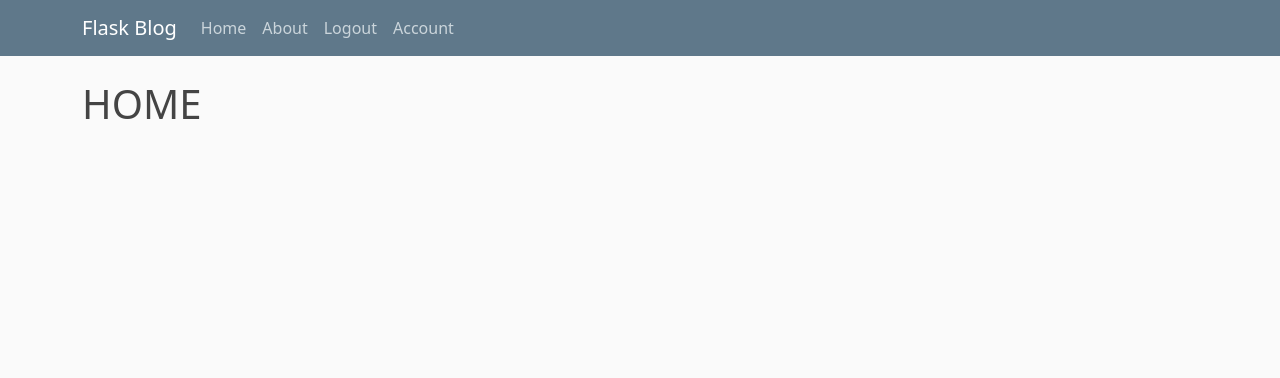
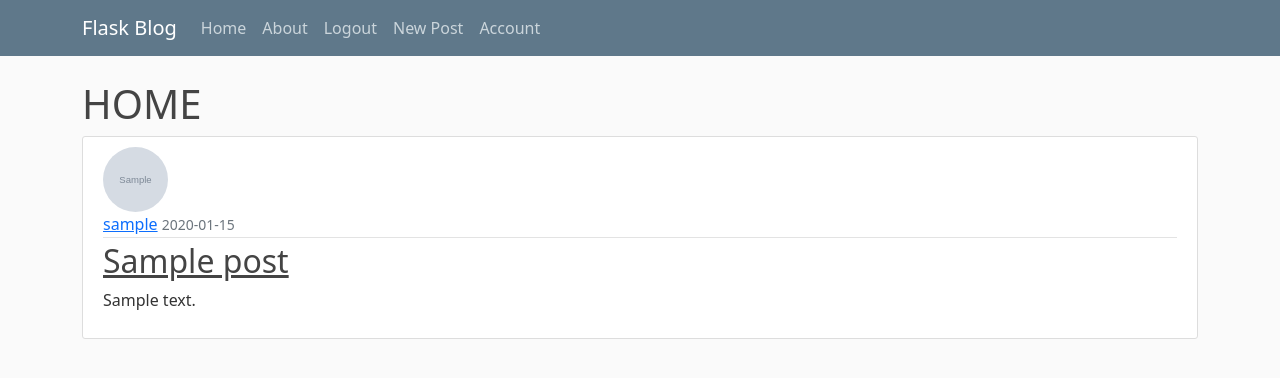
Before and after one commit to Pawel-Kluska/Board-app, a Flask app: page / in a window 1280 px wide. Shown: the top 378 px of the page. Run offline with Flask 2, Linux system fonts and the light colour scheme; a user stored in the database is signed in; tables that the repository leaves empty hold one stand-in row (values such as "Sample post"); grey boxes marked "Sample" are stand-in pictures.

Commit message:
connect post to database

```diff
--- a/flaskblog/routes.py
+++ b/flaskblog/routes.py
@@ -1,19 +1,20 @@
 import os
 import secrets
 
-from PIL.Image import Image
+import PIL.Image
 from flask_login import login_user, current_user, logout_user, login_required
 
 from flaskblog.models import User, Post
 from flask import render_template, url_for, flash, redirect, request
-from flaskblog.forms import RegistrationForm, LoginForm, AccountForm, PasswordForm
+from flaskblog.forms import RegistrationForm, LoginForm, AccountForm, PasswordForm, PostForm
 from flaskblog import app, db, bcrypt
 
 
 @app.route('/')
 @app.route('/home')
 def home():
-    return render_template('home.html', title='Home')
+    posts = Post.query.all()
+    return render_template('home.html', title='Home', posts=posts)
 
 
 @app.route('/about')
@@ -77,7 +78,7 @@ def save_picture(form_picture):
     picture_path = os.path.join(app.root_path, 'static/profile_img', picture_fn)
 
     output_size = (125, 125)
-    image = Image.open(form_picture)
+    image = PIL.Image.open(form_picture)
     image.thumbnail(output_size)
     image.save(picture_path)
     return picture_fn
@@ -116,3 +117,16 @@ def account():
     form_user.phone.data = current_user.phone
     return render_template('account_form.html', title='Account', image=img,
                            form_user=form_user, form_password=form_password)
+
+
+@app.route('/post/new', methods=['GET', 'POST'])
+@login_required
+def post():
+    form = PostForm()
+    if form.validate_on_submit():
+        new_post = Post(title=form.title.data, content=form.content.data, author_post=current_user)
+        db.session.add(new_post)
+        db.session.commit()
+        flash('Post added', 'success')
+        return redirect(url_for('home'))
+    return render_template('post_form.html', title='Post', form=form)
--- a/flaskblog/templates/about.html
+++ b/flaskblog/templates/about.html
@@ -1,4 +1,4 @@
 {% extends "layout.html" %}
-    {% block content %}
-        <h1>ABOUT</h1>
-    {% endblock %}
+{% block content %}
+    <h1>ABOUT</h1>
+{% endblock %}
--- a/flaskblog/templates/home.html
+++ b/flaskblog/templates/home.html
@@ -4,12 +4,14 @@
     <h1>HOME</h1>
     {% for post in posts %}
         <article class="media content-section">
+            <img class="rounded-circle article-img"
+                 src="{{ url_for('static', filename='profile_img/' + post.author_post.image_file) }}">
             <div class="media-body">
                 <div class="article-metadata">
-              <a class="mr-2" href="#">{{ post.author }}</a>
-              <small class="text-muted">{{ post.date_posted }}</small>
+                    <a class="mr-2" href="#">{{ post.author_post.username }}</a>
+                    <small class="text-muted">{{ post.date.strftime('%Y-%m-%d') }}</small>
                 </div>
-            <h2><a class="article-title" href="#">{{ post.title }}</a></h2>
+                <h2><a class="article-title" href="{{ url_for('post', post_id=post.id) }}">{{ post.title }}</a></h2>
                 <p class="article-content">{{ post.content }}</p>
             </div>
         </article>
--- a/flaskblog/templates/layout.html
+++ b/flaskblog/templates/layout.html
@@ -6,7 +6,8 @@
     <meta name="viewport" content="width=device-width, initial-scale=1">
 
     <!-- Bootstrap CSS -->
-    <link href="https://cdn.jsdelivr.net/npm/bootstrap@5.1.3/dist/css/bootstrap.min.css" rel="stylesheet" integrity="sha384-1BmE4kWBq78iYhFldvKuhfTAU6auU8tT94WrHftjDbrCEXSU1oBoqyl2QvZ6jIW3" crossorigin="anonymous">
+    <link href="https://cdn.jsdelivr.net/npm/bootstrap@5.1.3/dist/css/bootstrap.min.css" rel="stylesheet"
+          integrity="sha384-1BmE4kWBq78iYhFldvKuhfTAU6auU8tT94WrHftjDbrCEXSU1oBoqyl2QvZ6jIW3" crossorigin="anonymous">
     <link href="{{ url_for('static', filename='main.css') }} " type="text/css" rel="stylesheet">
 
     <title>{{ title }}</title>
@@ -17,7 +18,8 @@
     <nav class="navbar navbar-expand-md navbar-dark bg-steel fixed-top">
         <div class="container">
             <a class="navbar-brand mr-4" href="/">Flask Blog</a>
-      <button class="navbar-toggler" type="button" data-toggle="collapse" data-target="#navbarToggle" aria-controls="navbarToggle" aria-expanded="false" aria-label="Toggle navigation">
+            <button class="navbar-toggler" type="button" data-toggle="collapse" data-target="#navbarToggle"
+                    aria-controls="navbarToggle" aria-expanded="false" aria-label="Toggle navigation">
                 <span class="navbar-toggler-icon"></span>
             </button>
             <div class="collapse navbar-collapse" id="navbarToggle">
@@ -30,6 +32,7 @@
                 <div class="navbar-nav">
                     {% if current_user.is_authenticated %}
                         <a class="nav-item nav-link" href="{{ url_for('logout') }}">Logout</a>
+                        <a class="nav-item nav-link" href="{{ url_for('post') }}">New Post</a>
                     {% else %}
                         <a class="nav-item nav-link" href="{{ url_for('login') }}">Login</a>
                         <a class="nav-item nav-link" href="{{ url_for('register') }}">Register</a>
@@ -43,7 +46,7 @@
 </header>
 
 <div class="container">
-{% with messages = get_flashed_messages(with_categories=true)  %}
+    {% with messages = get_flashed_messages(with_categories=true) %}
         {% if messages %}
             {% for category,message in messages %}
                 <div class="alert alert-{{ category }}">
@@ -78,6 +81,8 @@
 {#</main>#}
 
 
-<script src="https://cdn.jsdelivr.net/npm/bootstrap@5.1.3/dist/js/bootstrap.bundle.min.js" integrity="sha384-ka7Sk0Gln4gmtz2MlQnikT1wXgYsOg+OMhuP+IlRH9sENBO0LRn5q+8nbTov4+1p" crossorigin="anonymous"></script>
+<script src="https://cdn.jsdelivr.net/npm/bootstrap@5.1.3/dist/js/bootstrap.bundle.min.js"
+        integrity="sha384-ka7Sk0Gln4gmtz2MlQnikT1wXgYsOg+OMhuP+IlRH9sENBO0LRn5q+8nbTov4+1p"
+        crossorigin="anonymous"></script>
 </body>
 </html>
--- a/flaskblog/templates/login.html
+++ b/flaskblog/templates/login.html
@@ -49,7 +49,8 @@
         </small>
 
         <p class="text-center text-muted mt-5 mb-0">Don't have an account? <a href="{{ url_for('register') }}"
-                    class="fw-bold text-body"><u>Register here</u></a></p>
+                                                                              class="fw-bold text-body"><u>Register
+            here</u></a></p>
 
     </form>
 
--- a/flaskblog/templates/registration.html
+++ b/flaskblog/templates/registration.html
@@ -96,7 +96,8 @@
         </div>
 
         <div class="form-check d-flex justify-content-center mb-5">
-                    <label for="form2Example3cg"></label><input class="form-check-input me-2" type="checkbox" value="" id="form2Example3cg" />
+            <label for="form2Example3cg"></label><input class="form-check-input me-2" type="checkbox" value=""
+                                                        id="form2Example3cg"/>
             <label class="form-check-label" for="form2Example3g">
                 I agree all statements in <a href="#!" class="text-body"><u>Terms of service</u></a>
             </label>
@@ -107,7 +108,8 @@
         </div>
 
         <p class="text-center text-muted mt-5 mb-0">Have already an account? <a href="{{ url_for('login') }}"
-                    class="fw-bold text-body"><u>Login here</u></a></p>
+                                                                                class="fw-bold text-body"><u>Login
+            here</u></a></p>
 
     </form>
 
```
Also changed, not shown: flaskblog/forms.py (+7 -3 lines), flaskblog/templates/account_form.html (+5 -4 lines), flaskblog/templates/post_form.html (added, +49 -0 lines), flaskblog/templates/forms_template.html (indentation only). Lines whose indentation alone changed are shown as unchanged.
